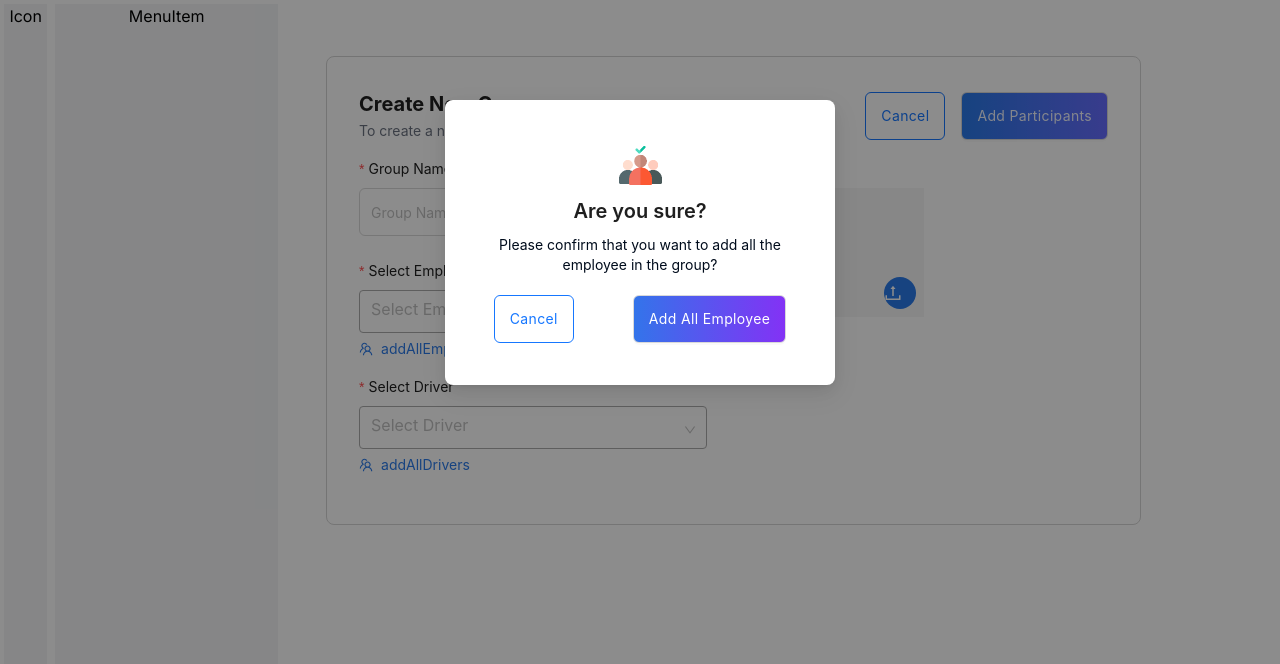
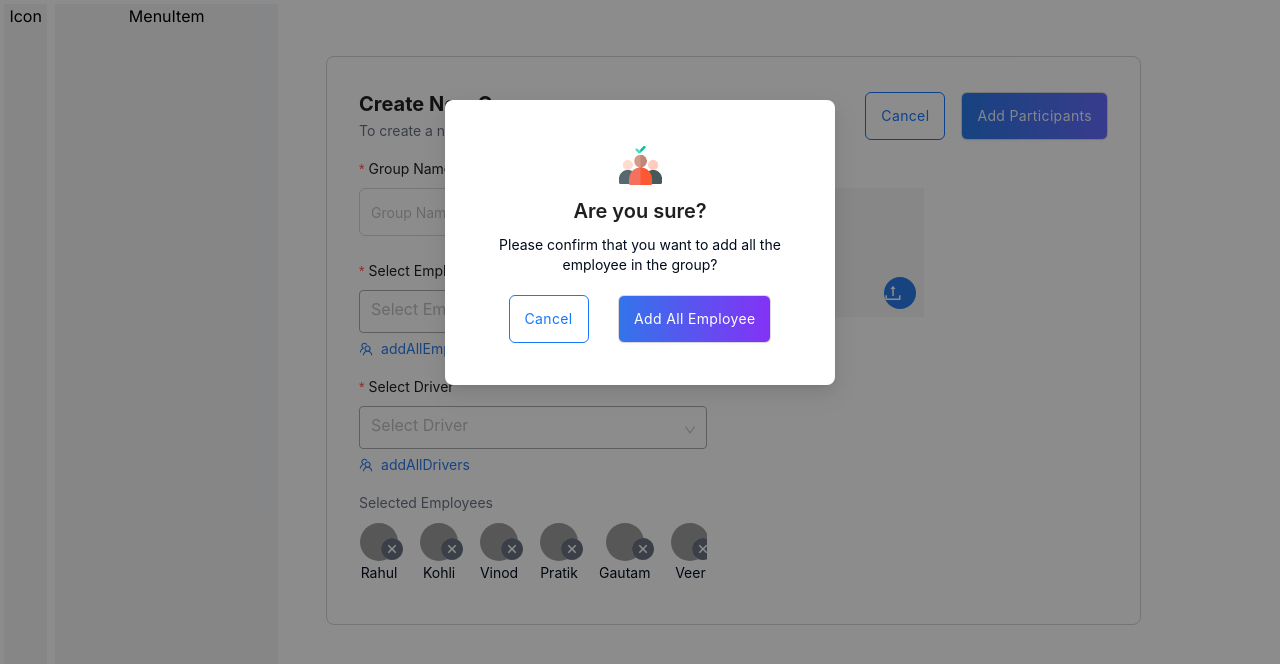
Before and after one commit to huzefajuned/logistics-create-new-group, a Next.js app: page / in a window 1280 px wide. Both pictures are taken after a click on the element "addAllEmployees". Shown: the top 664 px of the page. Built offline with nearby package versions, Linux system fonts and the light colour scheme; grey boxes are pictures that could not be loaded.

Commit message:
custom Modal Updated

```diff
--- a/app/component/CreateGroup.tsx
+++ b/app/component/CreateGroup.tsx
@@ -21,6 +21,7 @@ import Image from "next/image";
 const { Text } = Typography;
 import CustomButton from "./CustomButton"; // customButton
 import CustomPreview from "./CustomPreview";
+import FormHeader from "./FormHeader";
 interface ButtonProps {
   type: any;
   label: string;
@@ -36,16 +37,27 @@ interface dataProps {
   value: string;
 }
 
+interface selectedEmployeesAndDriversProps {
+  id?: string;
+  avatar: string;
+  value: string;
+  label: string;
+}
 interface CreateGroupProps {
   heading: string;
   subheading: string;
   primaryButtonProps?: ButtonProps;
   secondaryButtonProps?: ButtonProps;
-  selectedEmployees: any[];
-  selectedDrivers: any[];
+  selectedEmployees: selectedEmployeesAndDriversProps[];
+  selectedDrivers: selectedEmployeesAndDriversProps[];
   setSelectedEmployees: React.Dispatch<SetStateAction<any[]>>;
   setSelectedDrivers: React.Dispatch<SetStateAction<any[]>>;
   showModal: () => void;
+
+  selectedAllEmployees: any[];
+  setSelectedAllEmployees: React.Dispatch<SetStateAction<any[]>>;
+  selectedAllDrivers: any[];
+  setSelectedAllDrivers: React.Dispatch<SetStateAction<any[]>>;
 }
 interface formOptionsProps {
   type: string;
@@ -55,14 +67,15 @@ interface formOptionsProps {
   options?: dataProps[];
   addAll?: string;
 }
+
 //dummy-data
 const data: dataProps[] = [
   {
     id: "1",
     avatar:
       "https://www.gravatar.com/avatar/2c7d99fe281ecd3bcd65ab915bac6dd5?s=250",
-    label: "Rahul-label",
-    value: "1",
+    label: "Rahul",
+    value: "Rahul",
   },
   {
     id: "2",
@@ -156,12 +169,22 @@ const CreateGroup: React.FC<CreateGroupProps> = ({
   selectedEmployees,
   setSelectedDrivers,
   setSelectedEmployees,
+  selectedAllDrivers,
+  selectedAllEmployees,
 }) => {
   // console.log("selectedEmployees", selectedEmployees);
   const [groupProfile, setGroupProfile] = useState<any[]>([]);
   const [fileList, setFileList] = useState<any[]>([]);
   const [mounted, setMounted] = useState<boolean>(false);
 
+  const handleAddAll = ({ allSelectedValues, uniqueId }: any) => {
+    showModal();
+    if (uniqueId === "selectEmployee") {
+      setSelectedEmployees([...allSelectedValues]);
+    } else if (uniqueId === "selectDriver") {
+      setSelectedDrivers([...allSelectedValues]);
+    }
+  };
   //  Form Validation message
   const validateMessages = {
     required: "${label} is required!",
@@ -207,6 +230,7 @@ const CreateGroup: React.FC<CreateGroupProps> = ({
   if (!mounted) {
     return null;
   }
+
   return (
     <>
       <Form
@@ -215,16 +239,8 @@ const CreateGroup: React.FC<CreateGroupProps> = ({
         validateMessages={validateMessages}
         className="flex flex-col w-full h-auto"
       >
-        {/* Form Heading--- */}
         <div className="flex justify-between mb-4 items-center w-full">
-          <div>
-            {heading && <h2 className="text-l font-bold">{heading}</h2>}
-            {subheading && (
-              <p className="text-xs tracking-normal text-secondary-70">
-                {subheading}
-              </p>
-            )}
-          </div>
+          <FormHeader heading={heading} subheading={subheading} />
           <div className="flex h-10 items-center gap-4">
             {primaryButtonProps && <CustomButton {...primaryButtonProps} />}
             {secondaryButtonProps && (
@@ -237,9 +253,9 @@ const CreateGroup: React.FC<CreateGroupProps> = ({
           </div>
         </div>
 
-        <div className=" flex flx-row  w-full ">
+        <div className=" flex flx-row justify-evenly  w-full ">
           <div>
-            <div className="w-[348px]">
+            <div className="w-[348px] ">
               {formOptions.map((option) => {
                 switch (option.type) {
                   case "input":
@@ -270,6 +286,7 @@ const CreateGroup: React.FC<CreateGroupProps> = ({
                           <Select
                             mode="multiple"
                             title={option.id}
+                            value={selectedDrivers || selectedEmployees}
                             options={option.options?.map(
                               (option_entry: dataProps) => {
                                 return {
@@ -292,7 +309,12 @@ const CreateGroup: React.FC<CreateGroupProps> = ({
                           <TeamOutlined className="text-primary-80" />
                           <Text
                             className="text-primary-80 cursor-pointer ml-2"
-                            onClick={showModal}
+                            onClick={() =>
+                              handleAddAll({
+                                allSelectedValues: option.options,
+                                uniqueId: option.id,
+                              })
+                            }
                           >
                             {option.addAll}
                           </Text>
@@ -306,23 +328,20 @@ const CreateGroup: React.FC<CreateGroupProps> = ({
             {/* selectedEmployee Preview---- */}
             {selectedEmployees?.length > 0 && (
               <>
-                {/* <div className=""> */}
-                <p>selectedEmployees</p>
+                <p className="text-secondary-70">Selected Employees</p>
                 <CustomPreview data={selectedEmployees} />
-                {/* </div> */}
               </>
             )}
 
             {/*  selectedDrivers Preview----*/}
             {selectedDrivers?.length > 0 && (
               <>
-                {/* <div className=""> */}
-                <p>selectedDrivers</p>
+                <p className="text-secondary-70">Selected Drivers</p>
                 <CustomPreview data={selectedDrivers} />
-                {/* </div> */}
               </>
             )}
           </div>
+
           {/* Upload Group Profile--- */}
           <div className="ml-4 mt-0 w-full">
             {formOptions.map((option) => {
--- a/app/component/CustomModal.tsx
+++ b/app/component/CustomModal.tsx
@@ -5,8 +5,18 @@ import selectionPng from "../../public/images/selection.png";
 import Image from "next/image";
 const { Title } = Typography;
 
-const CustomModal: React.FC<any> = (props) => {
-  const { isModalOpen, handleOk, handleCancel, selectAllEmployee } = props;
+interface CustomModalProps {
+  isModalOpen: boolean;
+  handleOk: () => void;
+  handleCancel: () => void;
+  selectAllEmployee: () => void;
+}
+const CustomModal: React.FC<CustomModalProps> = ({
+  isModalOpen,
+  handleOk,
+  handleCancel,
+  selectAllEmployee,
+}) => {
   return (
     <Modal
       closable={false}
@@ -26,7 +36,7 @@ const CustomModal: React.FC<any> = (props) => {
           <p className="text-sm text-secondary font-normal">
             Please confirm that you want to add all the employee in the group?
           </p>
-          <div className="flex fle-row justify-between items-center w-full  mt-5">
+          <div className="flex fle-row justify-around items-center w-full  mt-5">
             <Button
               onClick={handleCancel}
               ghost
--- /dev/null
+++ b/app/component/FormHeader.tsx
@@ -0,0 +1,19 @@
+import React from "react";
+interface FormHeaderProps {
+  heading: string;
+  subheading: string;
+}
+const FormHeader: React.FC<FormHeaderProps> = ({ heading, subheading }) => {
+  return (
+    <div>
+      {heading && <h2 className="text-l font-bold">{heading}</h2>}
+      {subheading && (
+        <p className="text-xs tracking-normal text-secondary-70">
+          {subheading}
+        </p>
+      )}
+    </div>
+  );
+};
+
+export default FormHeader;
--- a/app/pages/Dashboard/Dashboard.tsx
+++ b/app/pages/Dashboard/Dashboard.tsx
@@ -22,11 +22,11 @@ const secondaryButtonProps = {
   htmlType: "submit",
 };
 
-
-interface selectedEmployeesAndDriversProps{
-  avatar:string,
-  value:string,
-  label:string
+interface selectedEmployeesAndDriversProps {
+  avatar: string;
+  id?: string;
+  value: string;
+  label: string;
 }
 
 // for {selectedEmployees,selectedDrivers }
@@ -42,8 +42,22 @@ const Dashboard = () => {
   const [isModalOpen, setIsModalOpen] = useState<boolean>(false);
   const [isAll, setIsAll] = useState<boolean>(false);
 
-  const [selectedEmployees, setSelectedEmployees] = useState<selectedEmployeesAndDriversProps[]>([]);
-  const [selectedDrivers, setSelectedDrivers] = useState<selectedEmployeesAndDriversProps[]>([]);
+  const [selectedEmployees, setSelectedEmployees] = useState<
+    selectedEmployeesAndDriversProps[]
+  >([]);
+  const [selectedDrivers, setSelectedDrivers] = useState<
+    selectedEmployeesAndDriversProps[]
+  >([]);
+
+  const [selectedAllEmployees, setSelectedAllEmployees] = useState<
+    selectedEmployeesAndDriversProps[]
+  >([]);
+  const [selectedAllDrivers, setSelectedAllDrivers] = useState<
+    selectedEmployeesAndDriversProps[]
+  >([]);
+
+  console.log("selectedAllEmployees", selectedAllEmployees);
+  console.log("selectedAllDrivers", selectedAllDrivers);
 
   const showModal = () => {
     setIsModalOpen(true); // Set isModalOpen to true when the modal needs to be shown
@@ -59,7 +73,7 @@ const Dashboard = () => {
 
   // Add All Employees in a Single Click
   const selectAllEmployee = () => {
-    // setSelectedEmployee([...Employees]);
+    // setSelectedEmployees([]);
     handleOk();
     setIsAll(true);
   };
@@ -82,7 +96,7 @@ const Dashboard = () => {
       <div className="bg-gray-100 items-center justify-center text-center w-72  m-1">
         <p> MenuItem</p>
       </div>
-      <div className="w-full m-1  ">
+      <div className="w-full m-1">
         <div className="w-[815px] max-h-[700px] min-h-[670] h-auto p-8 border-[1px] border-[#D4D4D4] rounded-lg ml-[40px] mt-[52px] ">
           <CreateGroup
             heading="Create New Group"
@@ -94,10 +108,14 @@ const Dashboard = () => {
             setSelectedEmployees={setSelectedEmployees}
             selectedDrivers={selectedDrivers}
             setSelectedDrivers={setSelectedDrivers}
+            selectedAllEmployees={selectedAllEmployees}
+            setSelectedAllEmployees={setSelectedAllEmployees}
+            selectedAllDrivers={selectedAllDrivers}
+            setSelectedAllDrivers={setSelectedAllDrivers}
           />
           <CustomModal
             isModalOpen={isModalOpen}
-            showModal={showModal}
+            // showModal={showModal}
             handleOk={handleOk}
             handleCancel={handleCancel}
             selectAllEmployee={selectAllEmployee}
```
